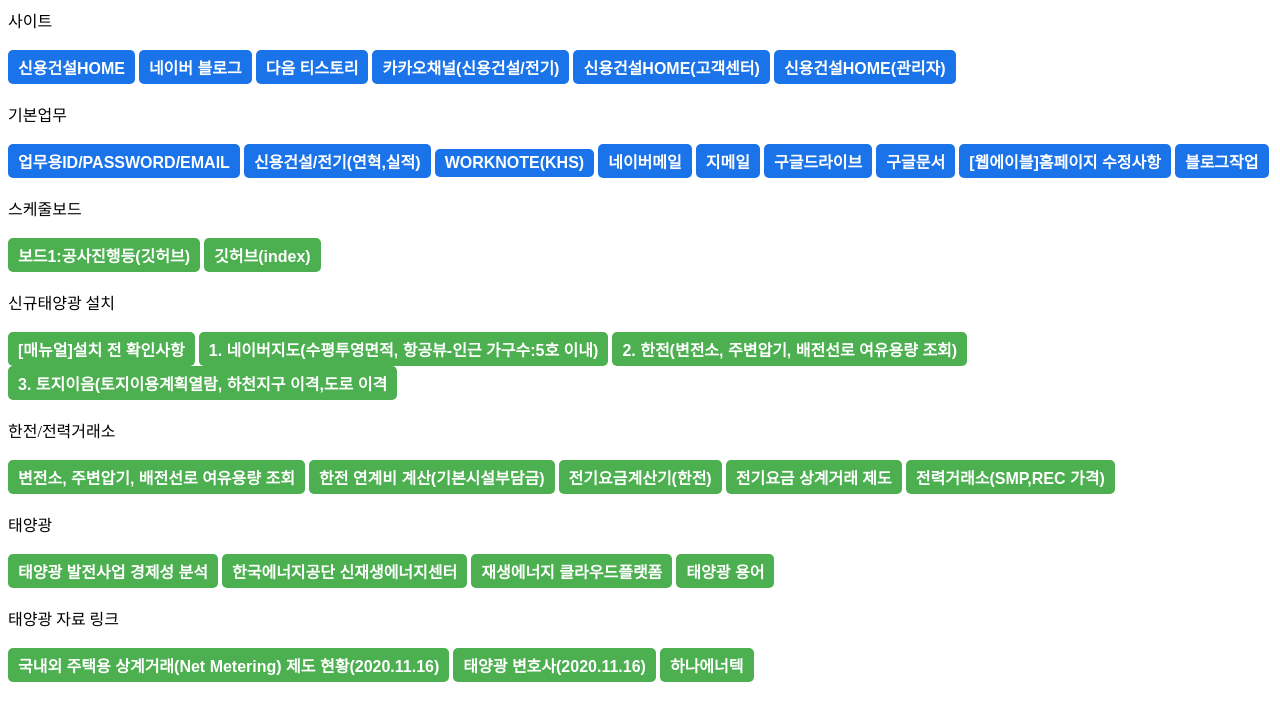
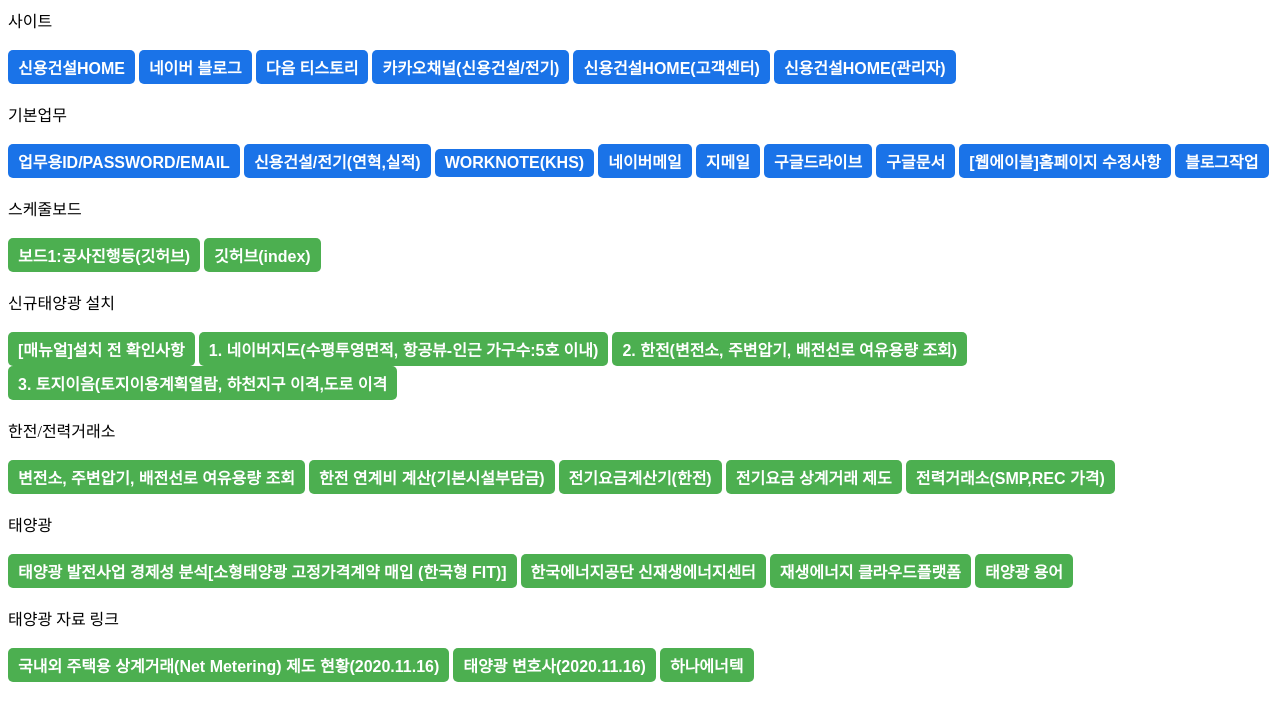
Before and after one commit to ldy5318sy/work, a plain HTML site: page index.html in a window 1280 px wide. Drawn offline with Linux system fonts and the light colour scheme.

Commit message:
Update index.html

```diff
--- a/index.html
+++ b/index.html
@@ -137,8 +137,8 @@
  <br><br>
 태양광
   <br><br>
-  <button style="background-color: #4caf50; color: white; font-size: 16px; font-weight: bold; padding: 5px 10px; border: none; border-radius: 5px; cursor: pointer;" onclick="window.open('https://rps.energy.or.kr/CST_O2/O2_14_01_020_pubpop.do', '_blank')">
-    태양광 발전사업 경제성 분석
+  <button style="background-color: #4caf50; color: white; font-size: 16px; font-weight: bold; padding: 5px 10px; border: none; border-radius: 5px; cursor: pointer;" onclick="window.open('https://rps.energy.or.kr/CST_O2/O2_14_01_050_pubpop.do', '_blank')">
+    태양광 발전사업 경제성 분석[소형태양광 고정가격계약 매입 (한국형 FIT)]
   </button>
   <button style="background-color: #4caf50; color: white; font-size: 16px; font-weight: bold; padding: 5px 10px; border: none; border-radius: 5px; cursor: pointer;" onclick="window.open('https://www.knrec.or.kr/biz/main/main.do', '_blank')">
     한국에너지공단 신재생에너지센터
```
